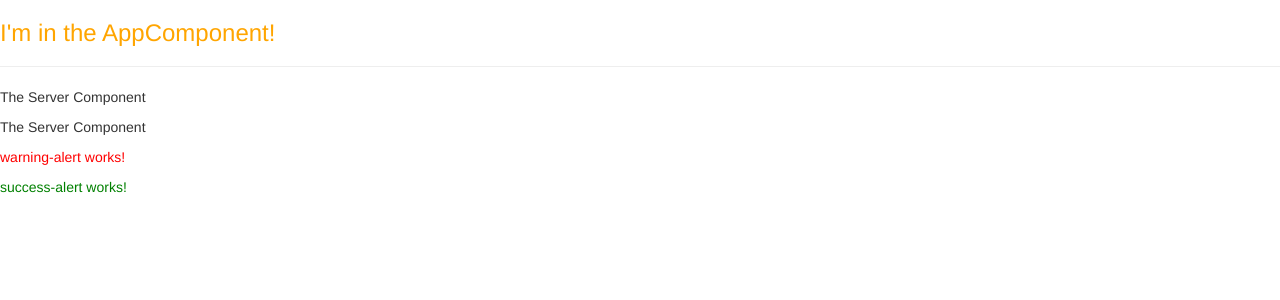
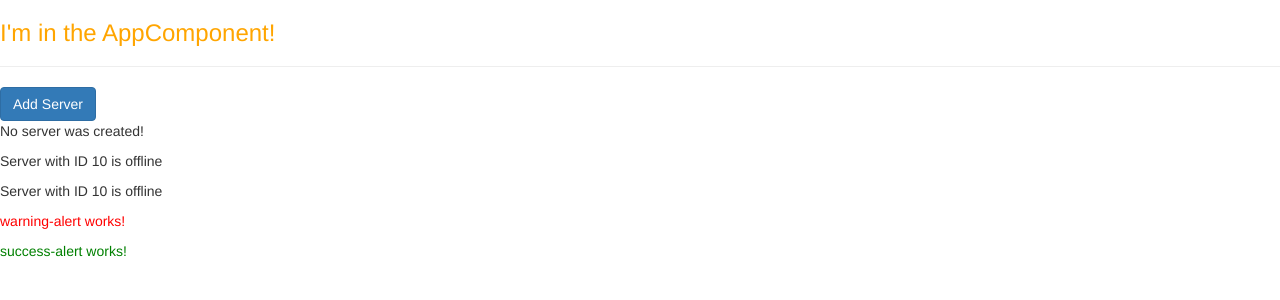
Before and after one commit to JohnnyFangFangFang/practice-angular-udemy, an Angular app: page / in a window 1280 px wide. Shown: the top 300 px of the page. Built offline with nearby package versions, Linux system fonts and the light colour scheme.

Commit message:
Finish 2-30

```diff
--- a/src/app/server/server.component.html
+++ b/src/app/server/server.component.html
@@ -1 +1 @@
-<p>The Server Component</p>
+<p>{{'Server'}} with ID {{ serverId}} is {{getServerStatus()}}</p>
--- a/src/app/server/server.component.ts
+++ b/src/app/server/server.component.ts
@@ -1,9 +1,14 @@
-import { Component } from "@angular/core";
+import { Component } from '@angular/core';
 
 @Component({
   selector: 'app-server',
-  templateUrl: './server.component.html'
+  templateUrl: './server.component.html',
 })
 export class ServerComponent {
+  serverId: number = 10;
+  serverStatus: string = 'offline';
 
+  getServerStatus() {
+    return this.serverStatus;
+  }
 }
--- a/src/app/servers/servers.component.html
+++ b/src/app/servers/servers.component.html
@@ -1,2 +1,4 @@
+<button class="btn btn-primary" [disabled]="!allowNewServer" (click)="onCreateServer()">Add Server</button>
+<p>{{serverCreationStatus}}</p>
 <app-server></app-server>
 <app-server></app-server>
--- a/src/app/servers/servers.component.ts
+++ b/src/app/servers/servers.component.ts
@@ -1,10 +1,25 @@
-import { Component } from '@angular/core';
+import { Component, OnInit } from '@angular/core';
 
 @Component({
   selector: 'app-servers',
   templateUrl: './servers.component.html',
-  styleUrl: './servers.component.css'
+  styleUrl: './servers.component.css',
 })
-export class ServersComponent {
+export class ServersComponent implements OnInit {
+  allowNewServer = false;
+  serverCreationStatus = 'No server was created!'
 
+  constructor() {
+    setTimeout(() => {
+      this.allowNewServer = true;
+    }, 2000);
+  }
+
+  ngOnInit(): void {
+
+  }
+
+  onCreateServer() {
+    this.serverCreationStatus = 'Server was created!'
+  }
 }
```
